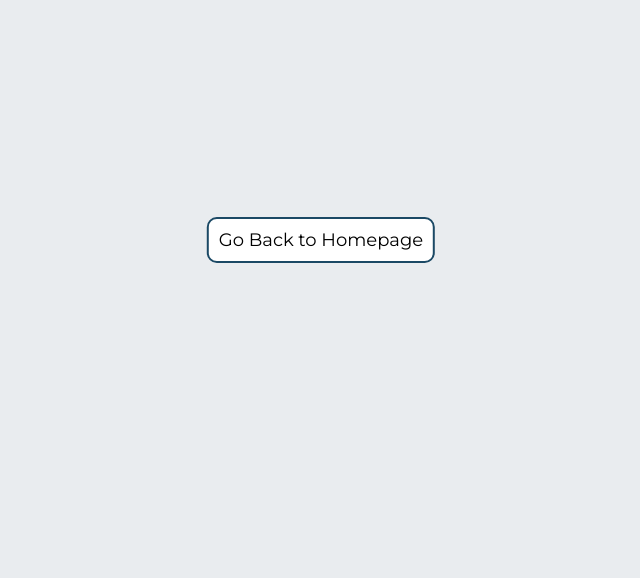
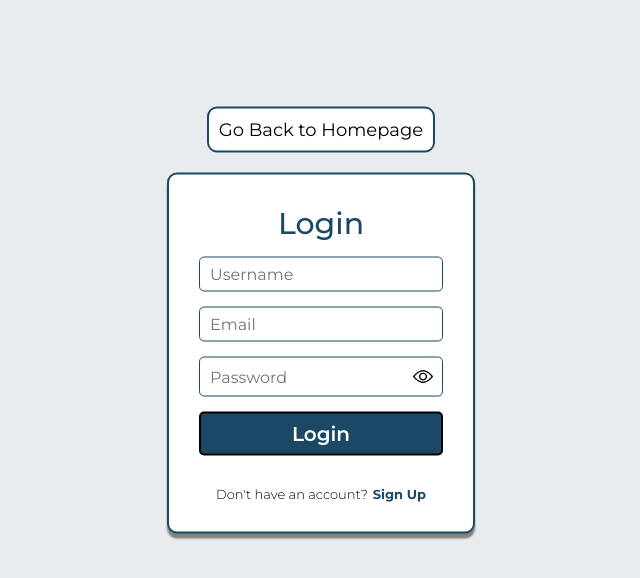
Before and after one commit to Yasmine-Hmida/Habbit-Flow, a React (Vite) app in the folder HabbitFlow/: page /Login in a window 1280 px wide. Shown: the top 578 px of the page, without its empty margins (319-959 px from the left). Built offline with nearby package versions, Linux system fonts and the light colour scheme.

Commit message:
Styling and designing the Login and SignUp pages

```diff
--- a/HabbitFlow/src/LoginFormComponent/LoginForm.jsx
+++ b/HabbitFlow/src/LoginFormComponent/LoginForm.jsx
@@ -1,14 +1,42 @@
 import { useNavigate } from 'react-router-dom'
+
+import view from '../assets/view.png'
+// import hide from '../assets/hide.png'
+
+import '../Pages/Register.css'
 
 const LoginForm = () => {
     const navigate = useNavigate();
     return (
         <>
             <button className='goHomeBtn' onClick={() => navigate('/')}>Go Back to Homepage</button>
+            <form className='registerForm'>
+                <h1 className="registerTitle">Login</h1>
 
-            <div className='loginDiv'>
+                <div className="usernameContainer">
+                    <input type="text" name="username" className='registerInput' id="username" placeholder='Username'/>
+                    <p className="userNameMessage"></p>
+                </div>
 
-            </div>
+                <div className="emailContainer">
+                    <input type="text" name="email" className='registerInput' id="email" placeholder='Email'/>
+                    <p className="emailMessage"></p>
+                </div>
+
+                <div className="passwordContainer">
+                    <input type="password" name="password" className='registerInput' id="password" placeholder='Password'/>
+                    <img className='registerIcon viewIcon' src={view} alt="eyeView Icon"/>
+                    <p className="passwordMessage"></p>
+                </div>
+
+                <button type="submit" className='submitBtn'>Login</button>
+                <p className="submitMessage"></p>
+
+                <div className="goSignUpPage">
+                    <h2 className='goMessage'>Don't have an account?</h2>
+                    <button className="goRegister" onClick={() => navigate('/SignUp')}>Sign Up</button>
+                </div>
+            </form>
         </>
     )
 }
--- a/HabbitFlow/src/Pages/Register.css
+++ b/HabbitFlow/src/Pages/Register.css
@@ -1,8 +1,8 @@
-/* Styling the Login Page */
+/* Styling the Registration Pages */
 
 .loginContainer , .signUpContainer{
     position:absolute;
-    top:30%;
+    top:40%;
     left:50%;
     transform: translate(-50%, -50%);
 
@@ -10,6 +10,7 @@
     flex-direction: column;
     justify-content: center;
     align-items: center;
+    gap:20px;
 }
 
 .goHomeBtn{
@@ -21,3 +22,94 @@
     border:2px solid #1b4965;
     border-radius: 10px;
 }
+
+.registerForm{
+    background-color: #fff;
+    width:100%;
+    padding:30px;
+    border: 2px solid #1b4965;
+    border-radius: 10px;
+    box-shadow: 0px 5px 2px gray;
+
+    display: flex;
+    flex-direction: column;
+    gap:15px;
+}
+
+.registerTitle{
+    text-align: center;
+    font-size: 30px;
+    font-weight: 500;
+    color:#1b4965;
+}
+
+.registerInput{
+    height:35px;
+    width:100%;
+    padding:10px;
+    border: 1px solid #1b4965;
+    border-radius: 5px;
+    font-size: medium;
+}
+
+.passwordContainer{
+    position: relative;
+    width: 100%;
+}
+
+#password , #password2{
+  padding-right: 40px;
+  width: 100%;
+  height: 40px;
+  font-size: 16px;
+}
+
+.registerIcon{
+    width:20px;
+    height:20px;
+    cursor: pointer;
+
+    position: absolute;
+    right: 10px;
+    top: 50%;
+    transform: translateY(-50%);
+}
+
+.submitBtn{
+    padding:8px;
+    font-size: 20px;
+    font-weight: 600;
+    color:white;
+    cursor: pointer;
+    background-color: #1b4965;
+    border: 2px solid black;
+    border-radius: 5px;
+}
+
+.goSignUpPage{
+    display: flex;
+    justify-content: center;
+    gap:5px;
+}
+
+.goMessage{
+    font-size: small;
+    font-weight: 300;
+}
+
+.goRegister{
+    cursor: pointer;
+    font-size: small;
+    font-weight: 700;
+    color:#1b4965;
+    border: none;
+    background-color: #fff;
+}
+
+
+/* Responsive Styling */
+@media screen and (max-width:600px){
+    .loginContainer , .signUpContainer{
+        width:80%;
+    }
+}
--- a/HabbitFlow/src/SignUpComponent/SignUpForm.jsx
+++ b/HabbitFlow/src/SignUpComponent/SignUpForm.jsx
@@ -1,14 +1,45 @@
 import { useNavigate } from 'react-router-dom'
+import view from '../assets/view.png'
+// import hide from '../assets/hide.png'
 
 const SignUpForm = () => {
     const navigate = useNavigate();
     return (
         <>
             <button className='goHomeBtn' onClick={() => navigate('/')}>Go Back to Homepage</button>
+            <form className='registerForm'>
+                <h1 className="registerTitle">Sign Up</h1>
 
-            <div className='signUpDiv'>
+                <div className="usernameContainer">
+                    <input type="text" name="username" className='registerInput' id="username" placeholder='Username'/>
+                    <p className="userNameMessage"></p>
+                </div>
 
-            </div>
+                <div className="emailContainer">
+                    <input type="text" name="email" className='registerInput' id="email" placeholder='Email'/>
+                    <p className="emailMessage"></p>
+                </div>
+
+                <div className="passwordContainer">
+                    <input type="password" name="password" className='registerInput' id="password" placeholder='Password'/>
+                    <img className='registerIcon viewIcon' src={view} alt="eyeView Icon"/>
+                    <p className="passwordMessage"></p>
+                </div>
+
+                <div className="passwordContainer">
+                    <input type="password" name="password2" className='registerInput' id="password2" placeholder='Re-Password'/>
+                    <img className='registerIcon viewIcon' src={view} alt="eyeView Icon"/>
+                    <p className="rePasswordMessage"></p>
+                </div>
+
+                <button type="submit" className='submitBtn'>Login</button>
+                <p className="submitMessage"></p>
+
+                <div className="goSignUpPage">
+                    <h2 className='goMessage'>Already have an account?</h2>
+                    <button className="goRegister" onClick={() => navigate('/Login')}>Login</button>
+                </div>
+            </form>
         </>
     )
 }
```
Also changed, not shown: HabbitFlow/src/assets/hide.png (added), HabbitFlow/src/assets/view.png (added).
